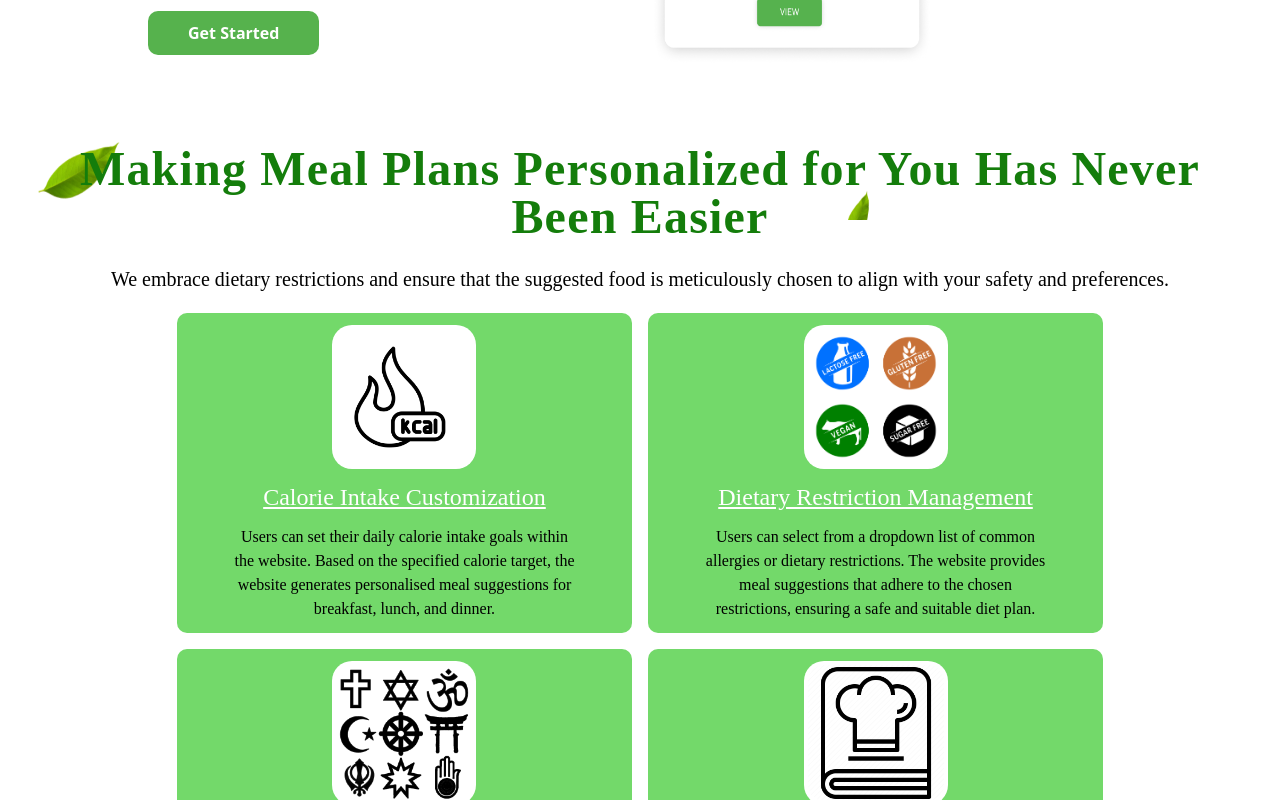
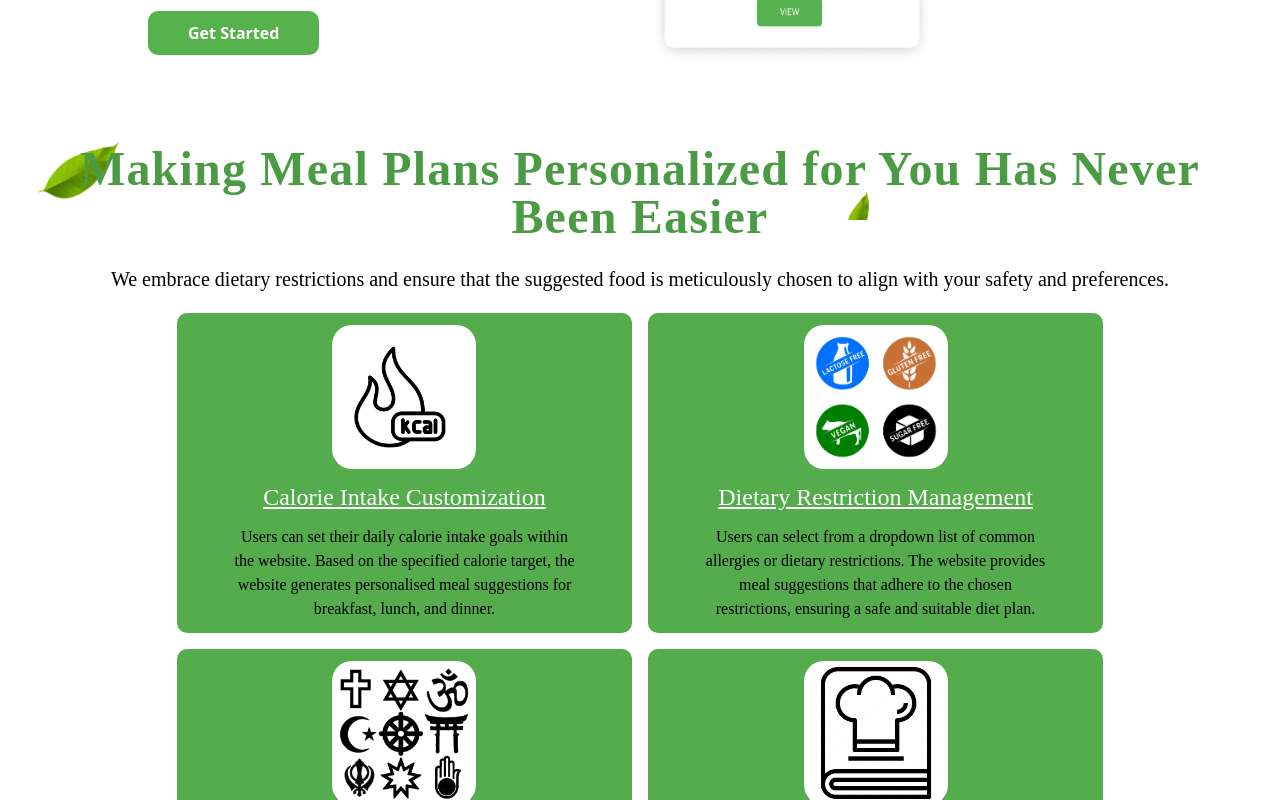
Before and after one commit to kalviumcommunity/S53_MohamedFazil_Capstone_CaloGen, a React (Vite) app in the folder CLIENT/: page / in a window 1280 px wide. Shown: the part 580-1380 px from the top of the page. Built offline with nearby package versions, Linux system fonts and the light colour scheme; a web font is replaced by a local one.

Commit message:
changed color scheme of features component

```diff
--- a/CLIENT/src/routes/Home.jsx
+++ b/CLIENT/src/routes/Home.jsx
@@ -67,7 +67,7 @@ const Home = () => {
         </div>
       </div>
       <div className="home-features-container flex justify-center items-center flex-col text-center ">
-        <h1 className="font-bold text-5xl p-3 tracking-wide text-customGreen">
+        <h1 className="font-bold text-5xl p-3 tracking-wide text-[#4b9b44] ">
           Making Meal Plans Personalized for You Has Never Been Easier
         </h1>
         <p className="font-medium text-xl p-3 ">
@@ -79,7 +79,7 @@ const Home = () => {
             return (
               <div
                 key={i}
-                className="flex flex-col items-center justify-center text-center bg-[#73d96a] rounded-[10px] m-2 p-3"
+                className="flex flex-col items-center justify-center text-center bg-[#55ac4d] rounded-[10px] m-2 p-3"
               >
                 <img
                   src={feature.image}
```
